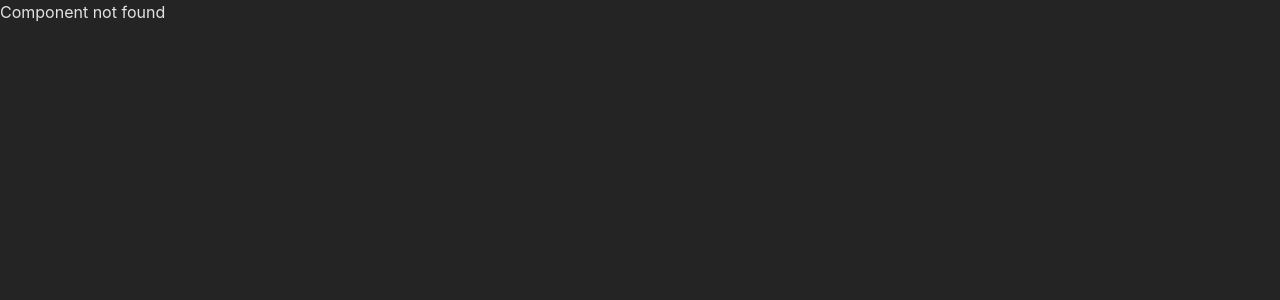
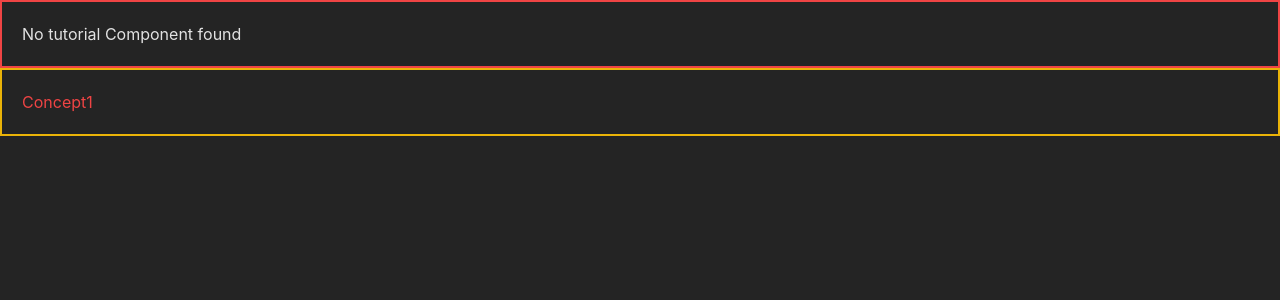
Before and after one commit to ben-dev10/react-ts-fundamentals, a React (Vite) app: page / in a window 1280 px wide. Before the commit this address had no page. Shown: the top 300 px of the page. Built offline with nearby package versions, Linux system fonts and the light colour scheme.

Commit message:
feat: ConceptSelector component added

```diff
--- a/package.json
+++ b/package.json
@@ -10,6 +10,7 @@
     "preview": "vite preview"
   },
   "dependencies": {
+    "framer-motion": "^11.0.20",
     "react": "^18.2.0",
     "react-dom": "^18.2.0"
   },
--- a/src/App.tsx
+++ b/src/App.tsx
@@ -1,10 +1,16 @@
-import Tutorial from "./components/Tutorial";
+import ConceptSelector from "./components/concepts/ConceptSelector";
+import Tutorial from "./components/tutorials/Tutorial";
 
 function App() {
   return (
     <>
-      <div>
+      <div className="tutorials-wrapper border-[2px] p-5 border-red-500">
+        {/* specify here type of tutorial as a property value */}
         <Tutorial tutorialID="GridEffect2" />
+      </div>
+      <div className="concepts-wrapper border-[2px] p-5 border-yellow-500">
+        {/* presence of any property determines what to display */}
+        <ConceptSelector concept1 />
       </div>
     </>
   );
--- /dev/null
+++ b/src/components/concepts/Concept1.tsx
@@ -0,0 +1,5 @@
+export default function Concept1() {
+  return (
+    <div className="text-red-500">Concept1</div>
+  )
+}
--- /dev/null
+++ b/src/components/concepts/Concept2.tsx
@@ -0,0 +1,3 @@
+export default function Concept1() {
+  return <div className="text-yellow-500">Concept2</div>;
+}
--- /dev/null
+++ b/src/components/concepts/ConceptSelector.tsx
@@ -0,0 +1,25 @@
+import Concept1 from "./Concept1";
+import Concept2 from "./Concept2";
+
+const _404 = () => {
+  return <p className="hidden [visibility:hidden]">Not found</p>;
+};
+
+export default function ConceptSelector({
+  concept1,
+  concept2,
+}: {
+  concept1?: boolean;
+  concept2?: boolean;
+}) {
+  // concepts are stored with props of this component (<ConceptSelector />)
+  const c1Component: React.ReactElement = concept1 ? <Concept1 /> : <_404 />;
+  const c2Component: React.ReactElement = concept2 ? <Concept2 /> : <_404 />;
+
+  return (
+    <div id="tutorials">
+      {c1Component}
+      {c2Component}
+    </div>
+  );
+}
--- a/src/components/Tutorial.tsx
+++ b/src/components/tutorials/Tutorial.tsx
@@ -1,7 +1,6 @@
-import GridEffect from "./tutorials/GridEffect";
+import GridEffect from "./GridEffect";
 
 export default function Tutorial({ tutorialID }: { tutorialID: string }) {
-  // map of all available components
   const components: { [key: string]: React.FC } = {
     grideffect: GridEffect,
   };
@@ -9,7 +8,7 @@ export default function Tutorial({ tutorialID }: { tutorialID: string }) {
   const ComponentToRender = components[tutorialID.toLocaleLowerCase()];
 
   if (!ComponentToRender) {
-    return <div> Component not found</div>;
+    return <div> No tutorial Component found</div>;
   }
   return (
     <div className="tutorial">
```
Also changed, not shown: 3 other files (tests, documents, lock files or other folders).
